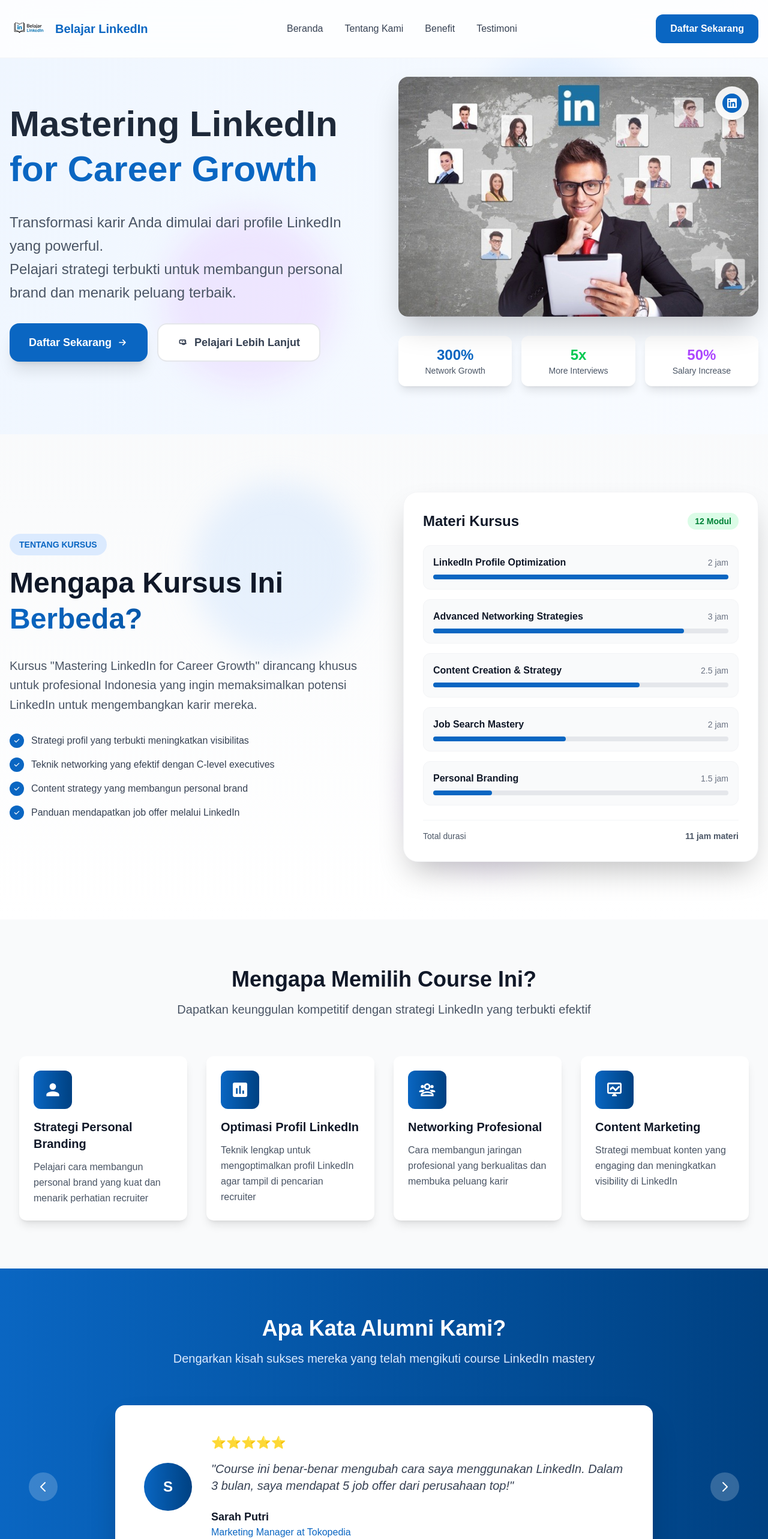
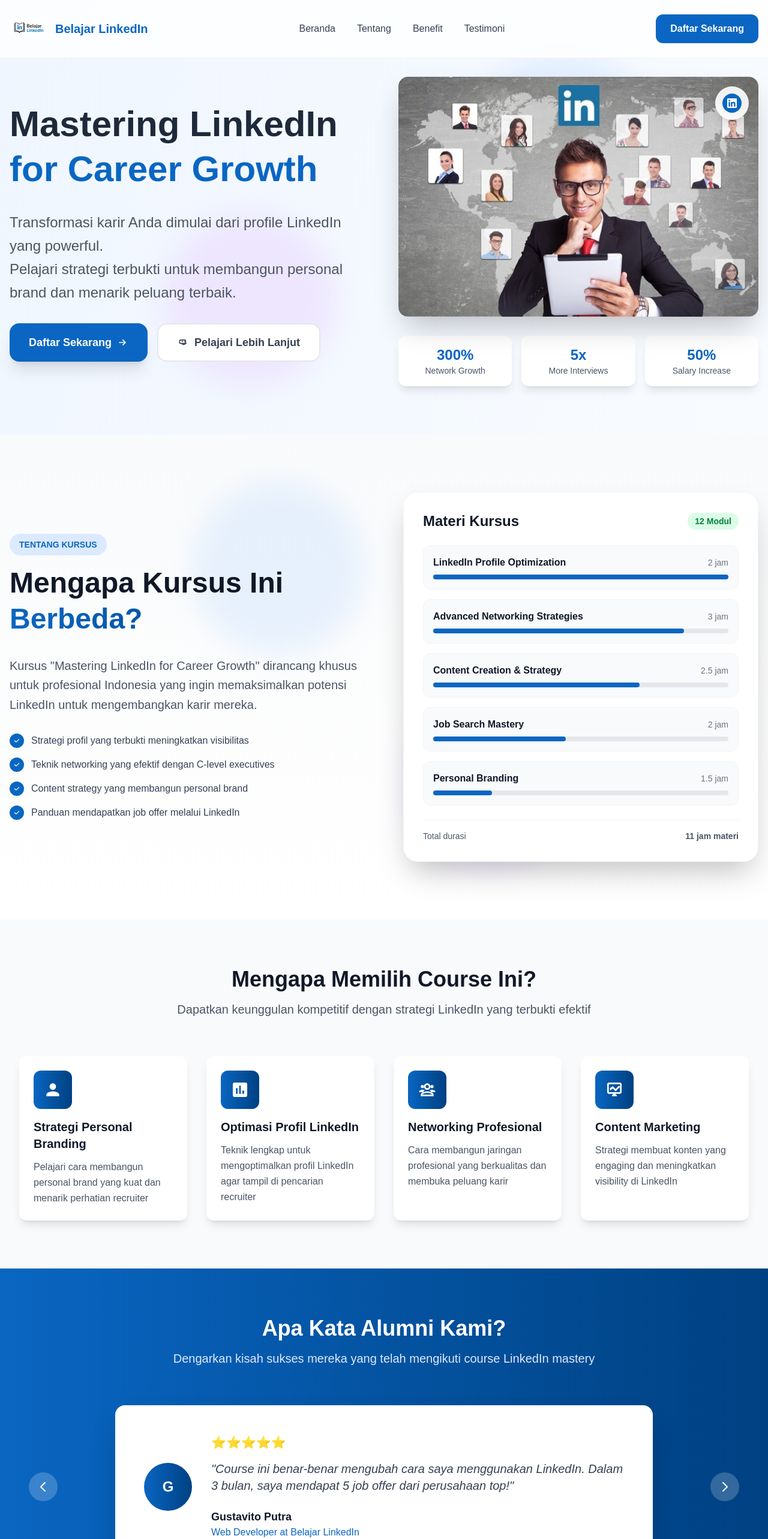
Before and after one commit to gstvito/Case-Assessment-Gustavito, a Next.js app: page / in a window 1280 px wide. Shown: the top 2566 px of the page at 60% size. Built offline with nearby package versions, Linux system fonts and the light colour scheme.

Commit message:
update description

```diff
--- a/app/components/BenefitsSection.js
+++ b/app/components/BenefitsSection.js
@@ -65,7 +65,7 @@
   };
 
   return (
-    <section className="py-20 bg-gray-50">
+    <section id="benefits" className="py-20 bg-gray-50">
       <div className="max-w-7xl mx-auto px-4 sm:px-6 lg:px-8">
         <div className="text-center mb-16">
           <h2 className="text-3xl md:text-4xl font-bold text-gray-900 mb-4">
--- a/app/components/Footer.js
+++ b/app/components/Footer.js
@@ -21,19 +21,14 @@
               Platform pembelajaran terdepan untuk mengoptimalkan LinkedIn dan mengakselerasi karir profesional Anda.
             </p>
             <div className="flex space-x-4">
-              <a href="#" className="w-10 h-10 bg-[#0A66C2] rounded-lg flex items-center justify-center hover:bg-[#004182] transition-all duration-300 group">
+              <a href="https://www.linkedin.com/company/belajar-linkedin" className="w-10 h-10 bg-[#0A66C2] rounded-lg flex items-center justify-center hover:bg-[#004182] transition-all duration-300 group">
                 <svg className="w-5 h-5 text-white group-hover:scale-110 transition-transform" fill="currentColor" viewBox="0 0 24 24">
                   <path d="M20.447 20.452h-3.554v-5.569c0-1.328-.027-3.037-1.852-3.037-1.853 0-2.136 1.445-2.136 2.939v5.667H9.351V9h3.414v1.561h.046c.477-.9 1.637-1.85 3.37-1.85 3.601 0 4.267 2.37 4.267 5.455v6.286zM5.337 7.433c-1.144 0-2.063-.926-2.063-2.065 0-1.138.92-2.063 2.063-2.063 1.14 0 2.064.925 2.064 2.063 0 1.139-.925 2.065-2.064 2.065zm1.782 13.019H3.555V9h3.564v11.452zM22.225 0H1.771C.792 0 0 .774 0 1.729v20.542C0 23.227.792 24 1.771 24h20.451C23.2 24 24 23.227 24 22.271V1.729C24 .774 23.2 0 22.222 0h.003z"/>
                 </svg>
               </a>
-              <a href="#" className="w-10 h-10 bg-gradient-to-r from-pink-500 to-purple-600 rounded-lg flex items-center justify-center hover:from-pink-600 hover:to-purple-700 transition-all duration-300 group">
+              <a href="https://www.instagram.com/belajarlinkedin/" className="w-10 h-10 bg-gradient-to-r from-pink-500 to-purple-600 rounded-lg flex items-center justify-center hover:from-pink-600 hover:to-purple-700 transition-all duration-300 group">
                 <svg className="w-5 h-5 text-white group-hover:scale-110 transition-transform" fill="currentColor" viewBox="0 0 24 24">
                   <path d="M12 2.163c3.204 0 3.584.012 4.85.07 3.252.148 4.771 1.691 4.919 4.919.058 1.265.069 1.645.069 4.849 0 3.205-.012 3.584-.069 4.849-.149 3.225-1.664 4.771-4.919 4.919-1.266.058-1.644.07-4.85.07-3.204 0-3.584-.012-4.849-.07-3.26-.149-4.771-1.699-4.919-4.92-.058-1.265-.07-1.644-.07-4.849 0-3.204.013-3.583.07-4.849.149-3.227 1.664-4.771 4.919-4.919 1.266-.057 1.645-.069 4.849-.069zm0-2.163c-3.259 0-3.667.014-4.947.072-4.358.2-6.78 2.618-6.98 6.98-.059 1.281-.073 1.689-.073 4.948 0 3.259.014 3.668.072 4.948.2 4.358 2.618 6.78 6.98 6.98 1.281.058 1.689.072 4.948.072 3.259 0 3.668-.014 4.948-.072 4.354-.2 6.782-2.618 6.979-6.98.059-1.28.073-1.689.073-4.948 0-3.259-.014-3.667-.072-4.947-.196-4.354-2.617-6.78-6.979-6.98-1.281-.059-1.69-.073-4.949-.073zm0 5.838c-3.403 0-6.162 2.759-6.162 6.162s2.759 6.163 6.162 6.163 6.162-2.759 6.162-6.163c0-3.403-2.759-6.162-6.162-6.162zm0 10.162c-2.209 0-4-1.79-4-4 0-2.209 1.791-4 4-4s4 1.791 4 4c0 2.21-1.791 4-4 4zm6.406-11.845c-.796 0-1.441.645-1.441 1.44s.645 1.44 1.441 1.44c.795 0 1.439-.645 1.439-1.44s-.644-1.44-1.439-1.44z"/>
-                </svg>
-              </a>
-              <a href="#" className="w-10 h-10 bg-gradient-to-r from-green-600 to-emerald-600 rounded-lg flex items-center justify-center hover:from-green-700 hover:to-emerald-700 transition-all duration-300 group">
-                <svg className="w-5 h-5 text-white group-hover:scale-110 transition-transform" fill="currentColor" viewBox="0 0 24 24">
-                  <path d="M17.472 14.382c-.297-.149-1.758-.867-2.03-.967-.273-.099-.471-.148-.67.15-.197.297-.767.966-.94 1.164-.173.199-.347.223-.644.075-.297-.15-1.255-.463-2.39-1.475-.883-.788-1.48-1.761-1.653-2.059-.173-.297-.018-.458.13-.606.134-.133.298-.347.446-.52.149-.174.198-.298.298-.497.099-.198.05-.371-.025-.52-.075-.149-.669-1.612-.916-2.207-.242-.579-.487-.5-.669-.51-.173-.008-.371-.01-.57-.01-.198 0-.52.074-.792.372-.272.297-1.04 1.016-1.04 2.479 0 1.462 1.065 2.875 1.213 3.074.149.198 2.096 3.2 5.077 4.487.709.306 1.262.489 1.694.625.712.227 1.36.195 1.871.118.571-.085 1.758-.719 2.006-1.413.248-.694.248-1.289.173-1.413-.074-.124-.272-.198-.57-.347m-5.421 7.403h-.004a9.87 9.87 0 01-5.031-1.378l-.361-.214-3.741.982.998-3.648-.235-.374a9.86 9.86 0 01-1.51-5.26c.001-5.45 4.436-9.884 9.888-9.884 2.64 0 5.122 1.03 6.988 2.898a9.825 9.825 0 012.893 6.994c-.003 5.45-4.437 9.884-9.885 9.884m8.413-18.297A11.815 11.815 0 0012.05 0C5.495 0 .16 5.335.157 11.892c0 2.096.547 4.142 1.588 5.945L.057 24l6.305-1.654a11.882 11.882 0 005.683 1.448h.005c6.554 0 11.89-5.335 11.893-11.893A11.821 11.821 0 0020.885 3.488"/>
                 </svg>
               </a>
             </div>
@@ -81,7 +76,7 @@
                   </svg>
                 </div>
                 <div>
-                  <p className="text-gray-200">info@belajarlinkedin.com</p>
+                  <p className="text-gray-200">belajarlinkedin@gmail.com</p>
                 </div>
               </div>
               <div className="flex items-start space-x-3">
@@ -91,7 +86,7 @@
                   </svg>
                 </div>
                 <div>
-                  <p className="text-gray-200">+62 812-3456-7890</p>
+                  <p className="text-gray-200">+62 xxx-xxxx-xxxx</p>
                 </div>
               </div>
             </div>
--- a/app/components/HeroSection.js
+++ b/app/components/HeroSection.js
@@ -110,11 +110,11 @@
                 <div className="text-sm text-gray-600">Network Growth</div>
               </div>
               <div className="bg-white p-4 rounded-xl shadow-lg text-center hover:shadow-xl transition-shadow duration-300">
-                <div className="text-2xl font-bold text-green-500">5x</div>
+                <div className="text-2xl font-bold text-[#0A66C2]">5x</div>
                 <div className="text-sm text-gray-600">More Interviews</div>
               </div>
               <div className="bg-white p-4 rounded-xl shadow-lg text-center hover:shadow-xl transition-shadow duration-300">
-                <div className="text-2xl font-bold text-purple-500">50%</div>
+                <div className="text-2xl font-bold text-[#0A66C2]">50%</div>
                 <div className="text-sm text-gray-600">Salary Increase</div>
               </div>
             </div>
--- a/app/components/Navigation.js
+++ b/app/components/Navigation.js
@@ -3,7 +3,7 @@
 export default function Navigation({ scrollToSection }) {
   const navItems = [
     { text: "Beranda", href: "#home" },
-    { text: "Tentang Kami", href: "#about" },
+    { text: "Tentang", href: "#about" },
     { text: "Benefit", href: "#benefits" },
     { text: "Testimoni", href: "#testimonials" }
   ];
--- a/app/components/TestimonialsSection.js
+++ b/app/components/TestimonialsSection.js
@@ -6,22 +6,22 @@
 
   const testimonials = [
     {
-      name: "Sarah Putri",
-      role: "Marketing Manager at Tokopedia",
+      name: "Gustavito Putra",
+      role: "Web Developer at Belajar LinkedIn",
       image: "/api/placeholder/80/80",
       content: "Course ini benar-benar mengubah cara saya menggunakan LinkedIn. Dalam 3 bulan, saya mendapat 5 job offer dari perusahaan top!",
       rating: 5
     },
     {
-      name: "Ahmad Rizki",
+      name: "Izzati Deva",
       role: "Software Engineer at Gojek",
       image: "/api/placeholder/80/80",
       content: "Materi yang diajarkan sangat praktis dan aplikatif. Sekarang profil LinkedIn saya selalu muncul di pencarian recruiter.",
       rating: 5
     },
     {
-      name: "Diana Sari",
-      role: "Product Manager at Shopee",
+      name: "Fajrul",
+      role: "Front End Developer at Solution Labs",
       image: "/api/placeholder/80/80",
       content: "Investasi terbaik untuk karir saya! Networking yang saya bangun dari course ini membuka banyak peluang baru.",
       rating: 5
@@ -37,7 +37,7 @@
   };
 
   return (
-    <section className="py-20 bg-gradient-to-r from-[#0A66C2] to-[#004182]">
+    <section id='testimonials' className="py-20 bg-gradient-to-r from-[#0A66C2] to-[#004182]">
       <div className="max-w-7xl mx-auto px-4 sm:px-6 lg:px-8">
         <div className="text-center mb-16">
           <h2 className="text-3xl md:text-4xl font-bold text-white mb-4">
```
